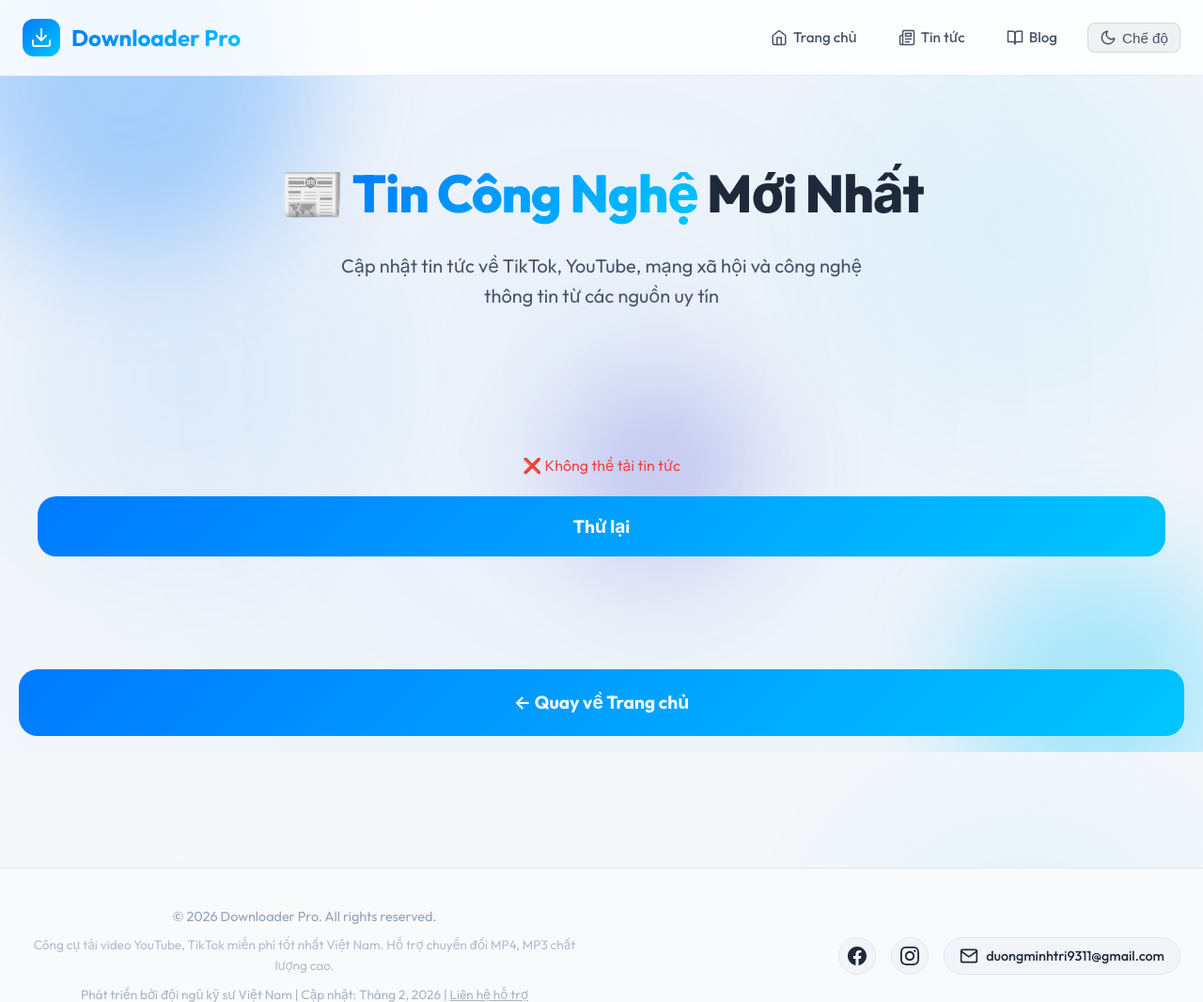
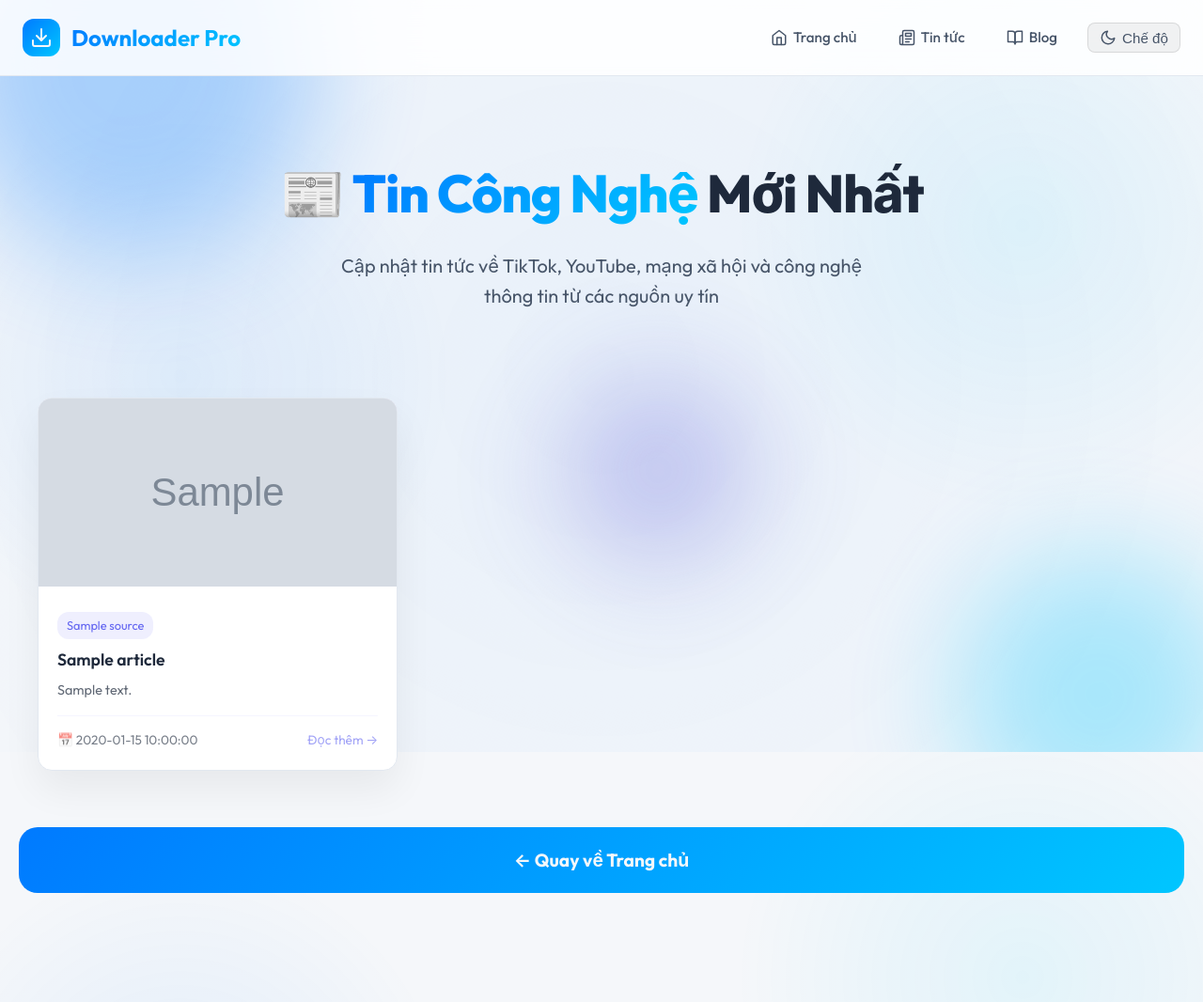
Before and after one commit to MinhTris2204/Downloader-Pro, a Flask app: template templates/news/index.html in a window 1280 px wide. Shown: the top 1066 px of the page at 94% size. Run offline with Flask 3, Linux system fonts and the light colour scheme; the template is opened without the code that fills it: most values are stand-ins (such as "Sample title", 1, 10 or a date in 2020); grey boxes marked "Sample" are stand-in pictures; data that the repository does not hold is empty; some libraries are stand-ins or nearby versions.

Commit message:
Optimize news loading: pre-fetch server-side and cache results for 10 minutes to eliminate 'Loading...' delay

```diff
--- a/controllers/news_controller.py
+++ b/controllers/news_controller.py
@@ -29,10 +29,93 @@ class NewsController:
         }
     ]
 
+    # Cache cho tin tức
+    _news_cache = {
+        'articles': [],
+        'last_updated': None
+    }
+    _CACHE_TIMEOUT = 600  # 10 phút (giây)
+
+    @staticmethod
+    def _fetch_all_news():
+        """Hàm helper để fetch tin tức từ tất cả RSS feeds"""
+        all_articles = []
+        headers = {
+            'User-Agent': 'Mozilla/5.0 (Windows NT 10.0; Win64; x64) AppleWebKit/537.36 (KHTML, like Gecko) Chrome/120.0.0.0 Safari/537.36',
+            'Accept': 'application/rss+xml, application/xml, text/xml, */*',
+            'Accept-Language': 'vi-VN,vi;q=0.9,en-US;q=0.8,en;q=0.7'
+        }
+
+        for feed_info in NewsController.RSS_FEEDS:
+            try:
+                # Fetch RSS feed
+                response = requests.get(feed_info['url'], headers=headers, timeout=10)
+                if response.status_code == 200:
+                    articles = NewsController.parse_rss_simple(response.content)
+                    for article in articles[:15]:
+                        title = article['title'].lower()
+                        description = article['description'].lower()
+                        content = title + ' ' + description
+
+                        tech_keywords = [
+                            'tiktok', 'youtube', 'facebook', 'instagram', 'twitter', 'x.com',
+                            'mạng xã hội', 'social media', 'video', 'streaming', 'livestream',
+                            'youtuber', 'tiktoker', 'content creator', 'influencer',
+                            'meta', 'google', 'apple', 'microsoft', 'amazon',
+                            'smartphone', 'iphone', 'android', 'app', 'ứng dụng',
+                            'ai', 'trí tuệ nhân tạo', 'chatgpt', 'openai',
+                            'game', 'gaming', 'esports', 'steam',
+                            'netflix', 'spotify', 'zalo', 'telegram', 'whatsapp',
+                            'công nghệ', 'technology', 'tech', 'digital',
+                            'internet', 'web', 'online', 'cloud',
+                            'software', 'phần mềm', 'hardware', 'phần cứng',
+                            'laptop', 'pc', 'máy tính', 'tablet', 'ipad'
+                        ]
+
+                        exclude_keywords = [
+                            'chính trị', 'bầu cử', 'quốc hội', 'chính phủ',
+                            'kinh tế vĩ mô', 'chứng khoán', 'bất động sản',
+                            'thể thao', 'bóng đá', 'world cup',
+                            'giải trí', 'ca sĩ', 'diễn viên', 'phim ảnh',
+                            'thời tiết', 'giao thông', 'tai nạn'
+                        ]
+
+                        has_tech = any(keyword in content for keyword in tech_keywords)
+                        has_exclude = any(keyword in content for keyword in exclude_keywords)
+
+                        if has_tech and not has_exclude:
+                            published = article['published']
+                            try:
+                                from email.utils import parsedate_to_datetime
+                                dt = parsedate_to_datetime(published)
+                                published = dt.strftime('%d/%m/%Y %H:%M')
+                            except:
+                                published = datetime.now().strftime('%d/%m/%Y %H:%M')
+
+                            article['published'] = published
+                            article['source'] = feed_info['name']
+                            all_articles.append(article)
+            except Exception as e:
+                print(f"Error fetching {feed_info['name']}: {e}")
+                continue
+
+        return all_articles[:40]
+
     @staticmethod
     def index():
-        """Trang danh sách tin tức"""
-        return render_template('news/index.html')
+        """Trang danh sách tin tức - Load từ cache hoặc fetch mới"""
+        now = datetime.now()
+
+        # Kiểm tra cache
+        if (not NewsController._news_cache['articles'] or
+            not NewsController._news_cache['last_updated'] or
+            (now - NewsController._news_cache['last_updated']).total_seconds() > NewsController._CACHE_TIMEOUT):
+
+            # Update cache
+            NewsController._news_cache['articles'] = NewsController._fetch_all_news()
+            NewsController._news_cache['last_updated'] = now
+
+        return render_template('news/index.html', initial_news=NewsController._news_cache['articles'])
 
     @staticmethod
     def parse_rss_simple(xml_content):
@@ -106,7 +189,6 @@ class NewsController:
             # Thêm CSS để ẩn header/footer/ads
             custom_css = '''
             <style>
-                /* Ẩn các element không cần thiết */
                 header, .header, #header,
                 footer, .footer, #footer,
                 .advertisement, .ads, .banner,
@@ -119,17 +201,12 @@ class NewsController:
                     display: none !important;
                 }
 
-                /* Style cho nội dung chính */
                 body {
                     max-width: 800px;
                     margin: 0 auto;
                     padding: 20px;
                     font-family: -apple-system, BlinkMacSystemFont, "Segoe UI", Roboto, sans-serif;
                     line-height: 1.6;
-                }
-
-                article, .article, .content, .article-content {
-                    max-width: 100% !important;
                 }
 
                 img {
@@ -148,102 +225,17 @@ class NewsController:
 
     @staticmethod
     def get_news():
-        """API lấy tin tức từ RSS feeds"""
-        all_articles = []
+        """API lấy tin tức - Sử dụng cache"""
+        now = datetime.now()
 
-        headers = {
-            'User-Agent': 'Mozilla/5.0 (Windows NT 10.0; Win64; x64) AppleWebKit/537.36 (KHTML, like Gecko) Chrome/120.0.0.0 Safari/537.36',
-            'Accept': 'application/rss+xml, application/xml, text/xml, */*',
-            'Accept-Language': 'vi-VN,vi;q=0.9,en-US;q=0.8,en;q=0.7'
-        }
+        if (not NewsController._news_cache['articles'] or
+            not NewsController._news_cache['last_updated'] or
+            (now - NewsController._news_cache['last_updated']).total_seconds() > NewsController._CACHE_TIMEOUT):
 
-        for feed_info in NewsController.RSS_FEEDS:
-            try:
-                print(f"Fetching {feed_info['name']} from {feed_info['url']}")
-
-                # Fetch RSS feed
-                response = requests.get(feed_info['url'], headers=headers, timeout=15)
-                response.raise_for_status()
-
-                print(f"Got response: {response.status_code}, length: {len(response.content)}")
-
-                # Parse RSS
-                articles = NewsController.parse_rss_simple(response.content)
-                print(f"Parsed {len(articles)} articles from {feed_info['name']}")
-
-                for article in articles[:15]:  # Lấy 15 bài mới nhất
-                    # Lọc CHỈ lấy bài liên quan TikTok, YouTube, mạng xã hội, công nghệ IT
-                    title = article['title'].lower()
-                    description = article['description'].lower()
-                    content = title + ' ' + description
-
-                    # Keywords chặt chẽ - CHỈ công nghệ IT
-                    tech_keywords = [
-                        'tiktok', 'youtube', 'facebook', 'instagram', 'twitter', 'x.com',
-                        'mạng xã hội', 'social media', 'video', 'streaming', 'livestream',
-                        'youtuber', 'tiktoker', 'content creator', 'influencer',
-                        'meta', 'google', 'apple', 'microsoft', 'amazon',
-                        'smartphone', 'iphone', 'android', 'app', 'ứng dụng',
-                        'ai', 'trí tuệ nhân tạo', 'chatgpt', 'openai',
-                        'game', 'gaming', 'esports', 'steam',
-                        'netflix', 'spotify', 'zalo', 'telegram', 'whatsapp',
-                        'công nghệ', 'technology', 'tech', 'digital',
-                        'internet', 'web', 'online', 'cloud',
-                        'software', 'phần mềm', 'hardware', 'phần cứng',
-                        'laptop', 'pc', 'máy tính', 'tablet', 'ipad'
-                    ]
-
-                    # Từ khóa loại trừ - KHÔNG lấy
-                    exclude_keywords = [
-                        'chính trị', 'bầu cử', 'quốc hội', 'chính phủ',
-                        'kinh tế vĩ mô', 'chứng khoán', 'bất động sản',
-                        'thể thao', 'bóng đá', 'world cup',
-                        'giải trí', 'ca sĩ', 'diễn viên', 'phim ảnh',
-                        'thời tiết', 'giao thông', 'tai nạn',
-                        'y tế', 'bệnh viện', 'thuốc',
-                        'giáo dục', 'thi cử', 'đại học'
-                    ]
-
-                    # Kiểm tra có keyword công nghệ KHÔNG?
-                    has_tech = any(keyword in content for keyword in tech_keywords)
-
-                    # Kiểm tra có keyword loại trừ KHÔNG?
-                    has_exclude = any(keyword in content for keyword in exclude_keywords)
-
-                    # CHỈ lấy nếu có tech keyword VÀ KHÔNG có exclude keyword
-                    if has_tech and not has_exclude:
-                        # Format thời gian
-                        published = article['published']
-                        try:
-                            # Parse RFC 2822 date format
-                            from email.utils import parsedate_to_datetime
-                            dt = parsedate_to_datetime(published)
-                            published = dt.strftime('%d/%m/%Y %H:%M')
-                        except:
-                            # Nếu không parse được, lấy ngày hiện tại
-                            published = datetime.now().strftime('%d/%m/%Y %H:%M')
-
-                        article['published'] = published
-                        article['source'] = feed_info['name']
-                        all_articles.append(article)
-
-            except Exception as e:
-                print(f"Error fetching {feed_info['name']}: {e}")
-                import traceback
-                traceback.print_exc()
-                continue
-
-        print(f"Total articles collected: {len(all_articles)}")
-
-        # Nếu vẫn không có bài nào, trả về lỗi
-        if not all_articles:
-            return jsonify({
-                'success': False,
-                'error': 'Không thể lấy tin tức từ các nguồn RSS. Vui lòng thử lại sau.',
-                'articles': []
-            })
+            NewsController._news_cache['articles'] = NewsController._fetch_all_news()
+            NewsController._news_cache['last_updated'] = now
 
         return jsonify({
             'success': True,
-            'articles': all_articles[:30]  # Trả về 30 bài mới nhất
+            'articles': NewsController._news_cache['articles']
         })
--- a/templates/news/index.html
+++ b/templates/news/index.html
@@ -1,7 +1,8 @@
 {% extends "layouts/base.html" %}
 
 {% block meta %}
-<meta name="description" content="Tin tức công nghệ mới nhất về TikTok, YouTube, mạng xã hội, smartphone, AI. Cập nhật xu hướng công nghệ thông tin từ VnExpress, Zing News, Genk.">
+<meta name="description"
+    content="Tin tức công nghệ mới nhất về TikTok, YouTube, mạng xã hội, smartphone, AI. Cập nhật xu hướng công nghệ thông tin từ VnExpress, Zing News, Genk.">
 <meta name="keywords" content="tin công nghệ, tin tiktok, tin youtube, tin mạng xã hội, công nghệ thông tin, tech news">
 <meta name="robots" content="index, follow">
 <link rel="canonical" href="https://downloaderpro.io.vn/news">
@@ -13,18 +14,50 @@
 <div class="container" style="padding: 40px 20px;">
     <section class="hero" style="text-align: center; margin-bottom: 60px;">
         <h1 class="hero-title">📰 <span class="gradient-text">Tin Công Nghệ</span> Mới Nhất</h1>
-        <p class="hero-subtitle">Cập nhật tin tức về TikTok, YouTube, mạng xã hội và công nghệ thông tin từ các nguồn uy tín</p>
+        <p class="hero-subtitle">Cập nhật tin tức về TikTok, YouTube, mạng xã hội và công nghệ thông tin từ các nguồn uy
+            tín</p>
     </section>
 
-    <!-- Loading State -->
-    <div id="news-loading" style="text-align: center; padding: 60px 20px;">
-        <div class="spinner" style="width: 50px; height: 50px; border: 4px solid rgba(99, 102, 241, 0.1); border-top-color: #6366f1; border-radius: 50%; animation: spin 1s linear infinite; margin: 0 auto 20px;"></div>
+    <!-- Loading State (Chỉ hiện nếu không có initial_news) -->
+    <div id="news-loading"
+        style="{% if initial_news %}display: none;{% else %}display: block;{% endif %} text-align: center; padding: 60px 20px;">
+        <div class="spinner"
+            style="width: 50px; height: 50px; border: 4px solid rgba(99, 102, 241, 0.1); border-top-color: #6366f1; border-radius: 50%; animation: spin 1s linear infinite; margin: 0 auto 20px;">
+        </div>
         <p style="opacity: 0.7;">Đang tải tin tức...</p>
     </div>
 
     <!-- News Grid -->
-    <div id="news-grid" style="display: none; max-width: 1200px; margin: 0 auto;">
-        <!-- Articles will be inserted here -->
+    <div id="news-grid"
+        style="{% if initial_news %}display: grid;{% else %}display: none;{% endif %} max-width: 1200px; margin: 0 auto;">
+        {% if initial_news %}
+        {% for article in initial_news %}
+        <a href="{{ article.link }}" class="news-card glass-card">
+            {% if article.thumbnail %}
+            <img src="{{ article.thumbnail }}" alt="{{ article.title }}" class="news-thumbnail" loading="lazy"
+                onerror="this.parentElement.querySelector('.news-thumbnail-placeholder').style.display='flex'; this.style.display='none'">
+            <div class="news-thumbnail news-thumbnail-placeholder"
+                style="display: none; align-items: center; justify-content: center; font-size: 3em;">
+                📰
+            </div>
+            {% else %}
+            <div class="news-thumbnail"
+                style="display: flex; align-items: center; justify-content: center; font-size: 3em;">
+                📰
+            </div>
+            {% endif %}
+            <div class="news-content">
+                <span class="news-source">{{ article.source }}</span>
+                <h3 class="news-title">{{ article.title }}</h3>
+                <p class="news-description">{{ article.description }}</p>
+                <div class="news-meta">
+                    <span>📅 {{ article.published }}</span>
+                    <span style="color: #6366f1;">Đọc thêm →</span>
+                </div>
+            </div>
+        </a>
+        {% endfor %}
+        {% endif %}
     </div>
 
     <!-- Error State -->
@@ -42,7 +75,9 @@
 
 <style>
     @keyframes spin {
-    to { transform: rotate(360deg); }
+        to {
+            transform: rotate(360deg);
+        }
     }
 
     .news-card {
@@ -130,14 +165,16 @@
 </style>
 
 <script>
-async function loadNews() {
+    async function loadNews(isAutoRefresh = false) {
         const loading = document.getElementById('news-loading');
         const grid = document.getElementById('news-grid');
         const error = document.getElementById('news-error');
 
-    // Show loading
+        // Chỉ hiện loading nếu grid đang trống
+        if (grid.children.length === 0) {
             loading.style.display = 'block';
             grid.style.display = 'none';
+        }
         error.style.display = 'none';
 
         try {
@@ -149,7 +186,10 @@ async function loadNews() {
                 grid.innerHTML = data.articles.map(article => `
                 <a href="${article.link}" class="news-card glass-card">
                     ${article.thumbnail ? `
-                        <img src="${article.thumbnail}" alt="${article.title}" class="news-thumbnail" loading="lazy" onerror="this.style.display='none'">
+                        <img src="${article.thumbnail}" alt="${article.title}" class="news-thumbnail" loading="lazy" onerror="this.nextElementSibling.style.display='flex'; this.style.display='none'">
+                        <div class="news-thumbnail" style="display: none; align-items: center; justify-content: center; font-size: 3em;">
+                            📰
+                        </div>
                     ` : `
                         <div class="news-thumbnail" style="display: flex; align-items: center; justify-content: center; font-size: 3em;">
                             📰
@@ -169,18 +209,22 @@ async function loadNews() {
 
                 loading.style.display = 'none';
                 grid.style.display = 'grid';
-        } else {
+            } else if (grid.children.length === 0) {
                 throw new Error('No articles found');
             }
         } catch (err) {
             console.error('Error loading news:', err);
+            if (grid.children.length === 0) {
                 loading.style.display = 'none';
                 error.style.display = 'block';
             }
         }
+    }
 
-// Load news on page load
+    // Nếu không có tin tức ban đầu thì mới load ngay
+    {% if not initial_news %}
     loadNews();
+    {% endif %}
 
     // Refresh every 5 minutes
     setInterval(loadNews, 5 * 60 * 1000);
```
Lines whose indentation alone changed are shown as unchanged.
